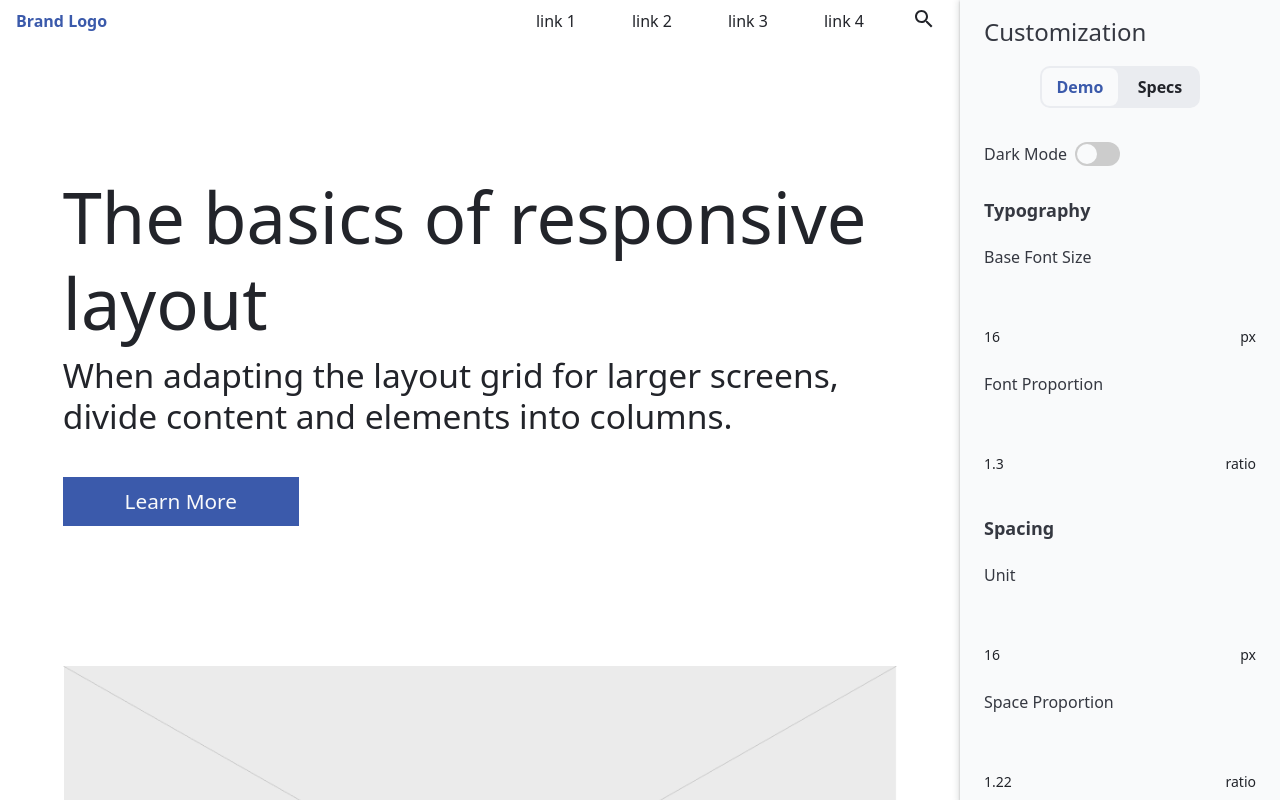
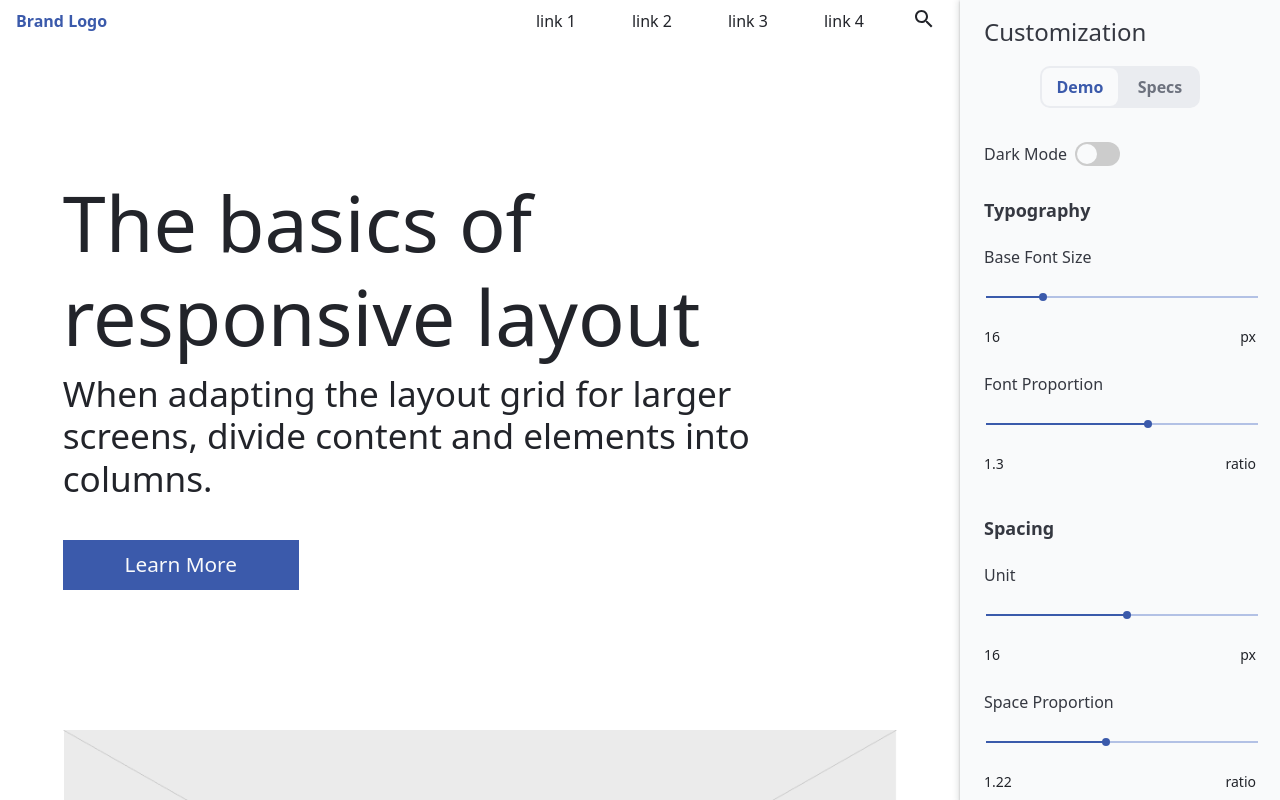
Before and after one commit to TEAMSDesign/TEAMSDesign-Designer-Tool, a React (Create React App) app: page / in a window 1280 px wide. Shown: the top 800 px of the page. Built offline with nearby package versions, Linux system fonts and the light colour scheme.

Commit message:
variables refactoring and orga

```diff
--- a/src/index.css
+++ b/src/index.css
@@ -8,6 +8,13 @@
 /* Table of contents
 ––––––––––––––––––––––––––––––––––––––––––––––––––
 - Variables
+  - Typography
+  - Spacing
+  - Color
+  - Layout
+  - Default Light Mode
+  - Designer Tool Light Mode
+  - Input Range Slider Values
 - App Global Styles
 - Grid
 - Base Styles
@@ -23,6 +30,8 @@
 - Utilities
 - Clearing
 - Media Queries
+  - Mobile First
+  - Desktop First
 */
 
 /* Variables
@@ -30,7 +39,7 @@
 :root {
     /*______  Typography  ______*/
     --initialFontSize: 16px;
-    --initialRatio: 1.28;
+    --initialRatio: 1.3;
 
     --text-0: calc(var(--initialFontSize) / var(--initialRatio));
     --text-1: var(--initialFontSize);
@@ -47,7 +56,7 @@
 
     --space-0: calc(var(--space-1) / var(--lineheightIncrement));
     --space-1: calc(var(--initialLineheight));
-    --space-2: calc( var(--space-1) * var(--lineheightIncrement));
+    --space-2: calc(var(--space-1) * var(--lineheightIncrement));
     --space-3: calc(var(--space-2) * var(--lineheightIncrement));
     --space-4: calc(var(--space-3) * var(--lineheightIncrement));
     --space-5: calc(var(--space-4) * var(--lineheightIncrement));
@@ -121,22 +130,6 @@
     --grey-09: hsl(var(--initiallightHue), 11%, 15%);
     --grey-10: #000;
 
-    --td-blue: hsl(223, 49%, 45%);
-    --td-light-blue: hsl(223, 49%, 80%);
-    --td-light1H: 223;
-    --td-light1S: 49%;
-    --td-light1L: 45%;
-
-    --td-grey-01: hsl(var(--initiallightHue), 17%, 98%);
-    --td-grey-02: hsl(var(--initiallightHue), 16%, 93%);
-    --td-grey-03: hsl(var(--initiallightHue), 14%, 89%);
-    --td-grey-04: hsl(var(--initiallightHue), 14%, 83%);
-    --td-grey-05: hsl(var(--initiallightHue), 11%, 71%);
-    --td-grey-06: hsl(var(--initiallightHue), 7%, 46%);
-    --td-grey-07: hsl(var(--initiallightHue), 9%, 31%);
-    --td-grey-08: hsl(var(--initiallightHue), 10%, 23%);
-    --td-grey-09: hsl(var(--initiallightHue), 11%, 15%);
-
     /*______  Layout  ______*/
     --initialBorderRadius: 0px;
     --initialBorder: 1px;
@@ -144,7 +137,7 @@
     --td-border-width: var(--initialBorder);
     --td-border-radius: var(--initialBorderRadius);
 
-    /*______  Applied Variables  ______*/
+    /*______  Default Light Mode  ______*/
     --font-sans-serif: system-ui, -apple-system, "Segoe UI", Roboto, "Helvetica Neue", "Noto Sans", "Liberation Sans", Arial, sans-serif, "Apple Color Emoji", "Segoe UI Emoji", "Segoe UI Symbol", "Noto Color Emoji";
     --font-monospace: SFMono-Regular, Menlo, Monaco, Consolas, "Liberation Mono", "Courier New", monospace;
     --font-color-primary: var(--grey-09);
@@ -254,7 +247,7 @@
 
     --code-font-size: calc(var(--text-1) / 1.8);
     --code-color: var(--body-color);
-    --bg-color-code: var(--grey-08);
+    --bg-color-code: var(--grey-02);
 
     --input-height: calc(var(--space-1) * 2);
     --input-padding: calc(var(--space-1) / 2);
@@ -311,37 +304,35 @@
     --transition-fast: all 200ms cubic-bezier(0.235, 0.615, 0.185, 0.995);
     --transition-slow: all 500ms cubic-bezier(0.235, 0.615, 0.185, 0.995);
 
-    /* Default light Mode */
-    /* --font-color-primary: var(--light-09);
-    --font-color-secondary: var(--light-08);
-    --font-color-primary-footer: var(--grey-09);
-    --font-color-secondary-footer: var(--grey-06);
-    --font-color-button: var(--light-01);
-    --bg-color-body: var(--grey-01);
-    --bg-color-header: var(--grey-01);
-    --bg-color-footer: var(--light-09);
-    --bg-color-modal: var(--td-lightgrey-transparent);
-    --bg-color-card: var(--grey-01);
-    --bg-color-button: var(--grey-00);
     --blend-mode: multiply;
     --display-light: inherit;
     --display-dark: none;
 
-    --bg-color-code: var(--grey-02);
-    --border-color-primary: var(--grey-09);
-    --border-color-secondary: var(--grey-02);
-    --box-shadow-color: var(--box-shadow-color-light);
-    --link-color: var(--grey-09);
-    --hover-link-color:  var(--grey-09);
-    --border-color-primary: var(var(--grey-09));
-    --border-color-secondary: var(var(--grey-02)); */
+    /*______  Designer Tool Light Mode  ______*/
+    --td-blue: hsl(223, 49%, 45%);
+    --td-light-blue: hsl(223, 49%, 80%);
+    --td-mid-blue: hsl(223, 56%, 67%);
+    --td-dark-blue: hsl(220, 23%, 36%);
+    --td-light1H: 223;
+    --td-light1S: 49%;
+    --td-light1L: 45%;
 
-    /* Designer Tool Light Mode */
+    --td-grey-01: hsl(223, 17%, 98%);
+    --td-grey-02: hsl(223, 16%, 93%);
+    --td-grey-03: hsl(223, 14%, 89%);
+    --td-grey-04: hsl(223, 14%, 83%);
+    --td-grey-05: hsl(223, 11%, 71%);
+    --td-grey-06: hsl(223, 7%, 46%);
+    --td-grey-07: hsl(223, 9%, 31%);
+    --td-grey-08: hsl(223, 10%, 23%);
+    --td-grey-09: hsl(223, 11%, 15%);
+
     --tool-font-color-primary: #22242a;
     --tool-font-color-secondary: #353841;
     --tool-font-color-primary-footer: #22242a;
     --tool-font-color-secondary-footer: #6d727e;
     --tool-font-color-button: var(--td-blue);
+    --tool-font-color-disable: #afb7ca;
     --tool-bg-color-body: #f9fafb;
     --tool-bg-color-header: #f9fafb;
     --tool-bg-color-footer: #22242a;
@@ -358,61 +349,21 @@
     --tool-box-shadow-color: var(--box-shadow-color-light);
     --tool-link-color: var(--td-blue);
     --tool-link-hover-color: var(--td-blue);
+    --tool-progress-bar-bg-color: var(--td-light-blue);
+    --tool-progress-bar-color: var(--td-blue);
+    --tool-toggle-button-color: var(--td-grey-06);
 
 
-
-    /* Input Range Slider Values */
+    /*______  Input Range Slider Values  ______*/
     --factorPixelValue: 1.3px;
-    --lineheightPixelValue: 24px;
-    --lineheightIncrementPixelValue: 1.5px;
+    --lineheightPixelValue: 16px;
+    --lineheightIncrementPixelValue: 1.22px;
     --huePixelValue: 223px;
     --saturationPixelValue: 49px;
     --lightnessPixelValue: 45px;
 }
 
-/*______  Dark & Light Mode  ______*/
-/* [data-theme="light"] {
-    --font-color-primary: var(--light-09);
-    --font-color-secondary: var(--light-08);
-    --font-color-primary-footer: var(--grey-09);
-    --font-color-secondary-footer: var(--grey-06);
-    --bg-color-body: var(--grey-01);
-    --bg-color-header: var(--grey-01);
-    --bg-color-footer: var(--light-09);
-    --bg-color-modal: var(--td-lightgrey-transparent);
-    --bg-color-card: var(--grey-00);
-    --bg-color-button: var(--grey-00);
-    --blend-mode: multiply;
-    --display-light: inherit;
-    --display-dark: none;
-
-    --bg-color-code: var(--grey-02);
-} */
-
 [data-theme="dark"] {
-    /* --font-color-primary: var(--grey-01);
-    --font-color-secondary: var(--grey-05);
-    --font-color-primary-footer: var(--grey-01);
-    --font-color-secondary-footer: var(--grey-05);
-    --font-color-button: lightblue;
-    --bg-color-body: var(--grey-09);
-    --bg-color-header: var(--grey-10);
-    --bg-color-footer: var(--light-09);
-    --bg-color-modal: var(--td-black-transparent);
-    --bg-color-card: var(--grey-09);
-    --bg-color-button: var(--light-09);
-    --blend-mode: screen;
-    --display-light: none;
-    --display-dark: inherit;
-
-    --bg-color-code: var(--grey-08);
-    --border-color-primary: var(--grey-01);
-    --border-color-secondary: var(--grey-08);
-    --box-shadow-color: var(--box-shadow-color-dark);
-    --link-color: var(--light-01);
-    --link-hover-color: var(--light-01); */
-
-    /* new design system here */
     --font-color-primary: var(--grey-01);
     --font-color-secondary: var(--light-increment-70);
     --body-bg-color: var(--body-dark-mode-bg-color);
@@ -454,8 +405,8 @@
     --color-label: var(--grey-01);
     --link-color: var(--grey-01);
     --hover-link-color:  var(--grey-01);
-    --border-color-primary: var(--grey-01);
-    --border-color-secondary: var(var(--grey-08));
+    /* --border-color-primary: var(--grey-01); */
+    /* --border-color-secondary: var(var(--grey-08)); */
     --bg-color-card: var(--light-04);
     --color-card: var(--grey-01);
     --border-bottom-table: 1px solid var(--grey-07);
@@ -473,41 +424,48 @@
     --placeholder-color-textarea: var(--grey-06);
     --bg-color-header: var(--grey-00);
     --color-header: var(--grey-09);
-    --bg-color-header-link: var(--grey-00);
+    --bg-color-header-link: var(--grey-09);
     --color-header-link: var(--light-01);
-    --hover-bg-color-header-link: var(--grey-00);
+    --hover-bg-color-header-link: var(--grey-09);
     --hover-color-header-link: var(--light-00);
     --active-bg-color-header-link: var(--grey-00);
     --active-color-header-link: var(--light-01);
     --bg-color-footer: var(--light-04);
-    --color-footer: var(--grey-09);
-    --bg-color-footer: var(--light-04);
-    --color-footer: var(--grey-09);
+    --color-footer: var(--grey-01);
 
     /* Designer Tool Dark Mode */
-    --tool-font-color-primary: #22242a;
-    --tool-font-color-secondary: #353841;
-    --tool-font-color-primary-footer: #22242a;
+    /* --tool-font-color-primary: #22242a; */
+    --tool-font-color-primary: #f9fafb;
+    --tool-font-color-secondary: #f9fafb;
+    --tool-font-color-primary-footer: #f9fafb;
     --tool-font-color-secondary-footer: #6d727e;
-    --tool-font-color-button: var(--td-blue);
-    --tool-bg-color-body: #f9fafb;
-    --tool-bg-color-header: #f9fafb;
+    --tool-font-color-button: var(--td-light-blue);
+    --tool-font-color-disable: #4e535c;
+    /* --tool-bg-color-body: #f9fafb; */
+    --tool-bg-color-body: #131418;
+    --tool-bg-color-header: #131418;
     --tool-bg-color-footer: #22242a;
     --tool-bg-color-modal: var(--td-lightgrey-transparent);
-    --tool-bg-color-card: #f9fafb;
+    --tool-bg-color-card: #131418;
     --tool-bg-color-button: var(--grey-00);
     --tool-blend-mode: multiply;
     --tool-display-light: inherit;
     --tool-display-dark: none;
 
-    --tool-bg-color-code: #eaecf0;
-    --tool-border-color-primary: #22242a;
+    --tool-bg-color-code: #22242a;
+    --tool-border-color-primary: #f9fafb;
     --tool-border-color-secondary: #eaecf0;
     --tool-box-shadow-color: var(--box-shadow-color-light);
-    --tool-link-color: var(--td-blue);
-    --tool-link-hover-color: var(--td-blue);
+    --tool-link-color: var(--td-light-blue);
+    --tool-link-hover-color: var(--td-light-blue);
+    --tool-progress-bar-bg-color: var(--td-dark-blue);
+    --tool-progress-bar-color: var(--td-light-blue);
+    --tool-toggle-button-color: var(--td-grey-06);
+
+    --blend-mode: screen;
+    --display-light: none;
+    --display-dark: inherit;
 }
-
 
 /* App Global Styles
 –––––––––––––––––––––––––––––––––––––––––––––––––– */
@@ -1248,12 +1206,8 @@ hr {
 
 /* Media Queries
 –––––––––––––––––––––––––––––––––––––––––––––––––– */
-/*
-Note: ...
-*/
 
-
-/*** Mobile First ***/
+/*______  Mobile First  ______*/
 /* Larger than mobile */
 @media (min-width: 576px) {}
 
@@ -1269,7 +1223,7 @@ Note: ...
 /* Larger than Desktop HD */
 @media (min-width: 1200px) {}
 
-/*** Desktop First ***/
+/*______  Desktop First  ______*/
 /* Smaller than Desktop HD */
 @media (max-width: 1200px) {
 }
```
